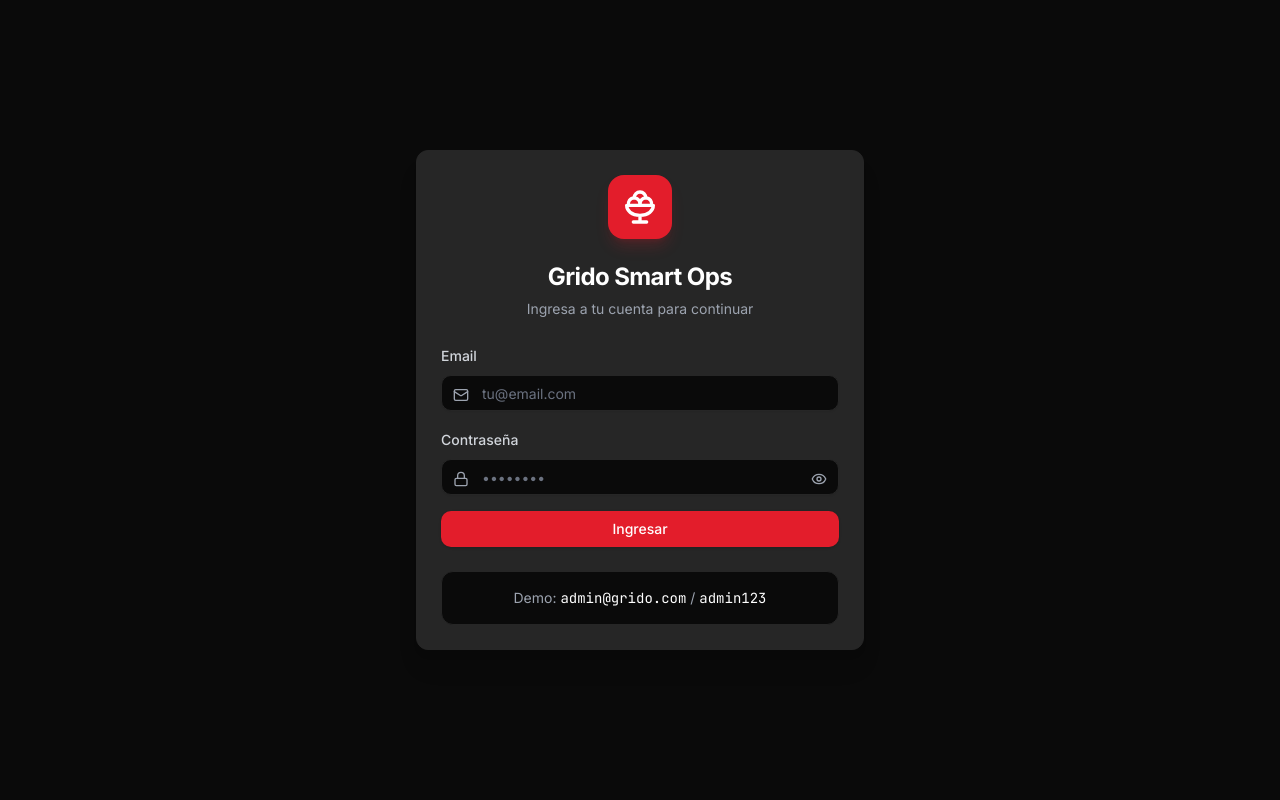
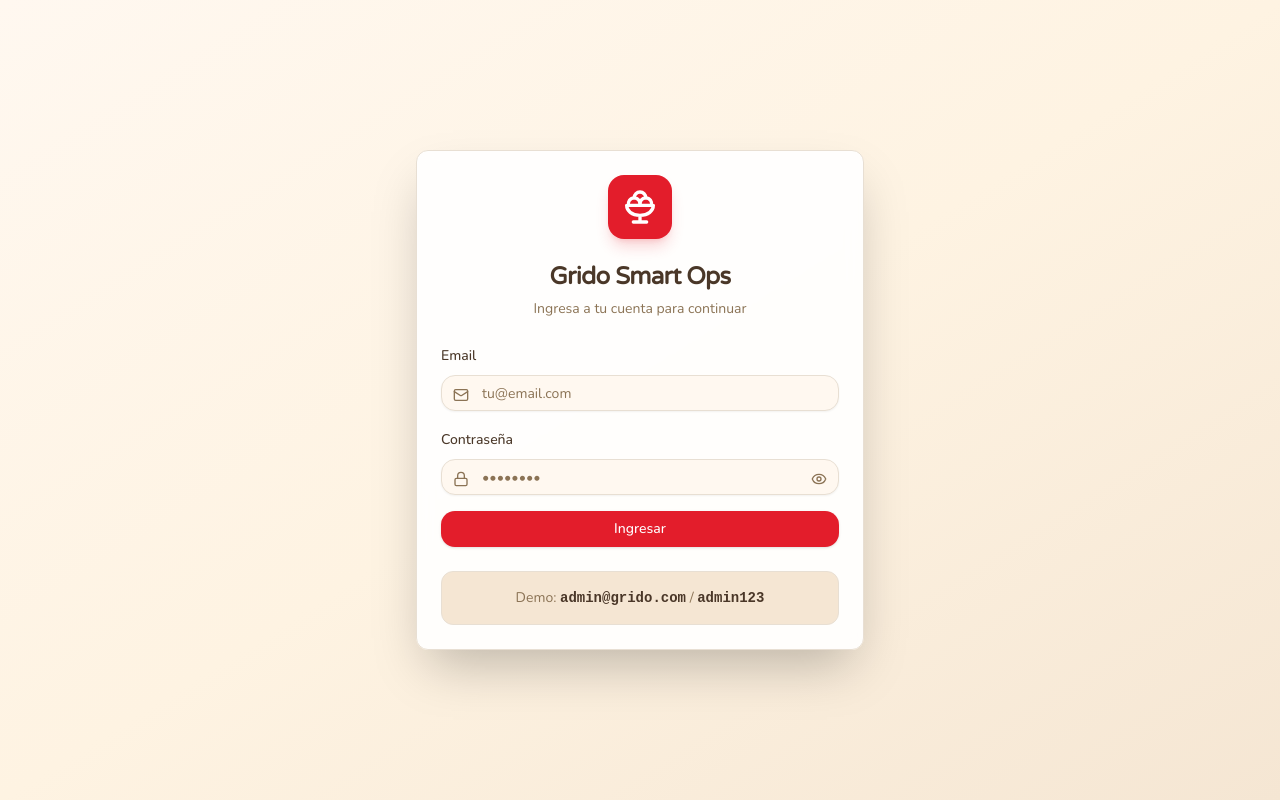
Before and after one commit to nachopalmeri/FranquiYA, a Next.js app in the folder franquiYA/frontend/: page /login in a window 1280 px wide. Built offline with nearby package versions, Linux system fonts and the light colour scheme; no server answers.

Commit message:
feat: Warm 'Heladería' UI theme - cream colors, Nunito font

```diff
--- a/franquiYA/frontend/src/app/globals.css
+++ b/franquiYA/frontend/src/app/globals.css
@@ -1,4 +1,4 @@
-@import url('https://fonts.googleapis.com/css2?family=Inter:wght@400;500;600;700&family=JetBrains+Mono:wght@400;500&display=swap');
+@import url('https://fonts.googleapis.com/css2?family=Nunito:wght@400;500;600;700;800&family=Varela+Round&display=swap');
 
 @tailwind base;
 @tailwind components;
@@ -12,31 +12,39 @@
 
 @layer base {
   :root {
-    --background: 0 0% 5%;
-    --foreground: 0 0% 98%;
-    --card: 0 0% 8%;
-    --card-foreground: 0 0% 98%;
-    --popover: 0 0% 8%;
-    --popover-foreground: 0 0% 98%;
+    /* Warm Heladería Theme - Cream & Chocolate */
+    --background: 37 33% 97%;
+    --foreground: 28 25% 18%;
+    --card: 0 0% 100%;
+    --card-foreground: 28 25% 18%;
+    --popover: 0 0% 100%;
+    --popover-foreground: 28 25% 18%;
     --primary: 0 86% 53%;
     --primary-foreground: 0 0% 100%;
-    --secondary: 0 0% 15%;
-    --secondary-foreground: 0 0% 98%;
-    --muted: 0 0% 15%;
-    --muted-foreground: 0 0% 64%;
-    --accent: 0 0% 15%;
-    --accent-foreground: 0 0% 98%;
+    --secondary: 37 33% 94%;
+    --secondary-foreground: 28 25% 18%;
+    --muted: 37 20% 90%;
+    --muted-foreground: 28 15% 45%;
+    --accent: 37 33% 94%;
+    --accent-foreground: 28 25% 18%;
     --destructive: 0 84% 60%;
     --destructive-foreground: 0 0% 100%;
-    --border: 0 0% 15%;
-    --input: 0 0% 15%;
+    --border: 37 20% 85%;
+    --input: 37 20% 85%;
     --ring: 0 86% 53%;
-    --radius: 0.75rem;
+    --radius: 1rem;
+
+    /* Grido Brand Colors */
+    --grido-red: 0 86% 53%;
+    --grido-cream: 37 33% 94%;
+    --grido-chocolate: 28 25% 18%;
+    --grido-mint: 160 84% 39%;
+    --grido-lemon: 45 93% 56%;
 
     --success: 160 84% 39%;
     --success-foreground: 0 0% 100%;
-    --warning: 38 92% 50%;
-    --warning-foreground: 0 0% 10%;
+    --warning: 45 93% 56%;
+    --warning-foreground: 28 25% 18%;
     --info: 217 91% 60%;
     --info-foreground: 0 0% 100%;
   }
@@ -48,7 +56,25 @@
   }
 
   body {
-    @apply bg-[#0a0a0a] text-foreground font-sans antialiased;
+    @apply bg-[#FFF8F0] text-[#4A3728] font-sans antialiased;
+    background: linear-gradient(135deg, #FFF8F0 0%, #FEF3E2 50%, #FFF8F0 100%);
+    min-height: 100vh;
+  }
+
+  /* Warm background pattern */
+  body::before {
+    content: '';
+    position: fixed;
+    top: 0;
+    left: 0;
+    right: 0;
+    bottom: 0;
+    background-image:
+      radial-gradient(circle at 20% 80%, rgba(227, 29, 43, 0.03) 0%, transparent 50%),
+      radial-gradient(circle at 80% 20%, rgba(74, 55, 40, 0.03) 0%, transparent 50%),
+      radial-gradient(circle at 50% 50%, rgba(245, 230, 211, 0.3) 0%, transparent 70%);
+    pointer-events: none;
+    z-index: -1;
   }
 
   ::-webkit-scrollbar {
@@ -57,17 +83,17 @@
   }
 
   ::-webkit-scrollbar-track {
-    background: hsl(var(--muted));
+    background: #F5E6D3;
     border-radius: 4px;
   }
 
   ::-webkit-scrollbar-thumb {
-    background: hsl(var(--muted-foreground));
+    background: #D4C4B0;
     border-radius: 4px;
   }
 
   ::-webkit-scrollbar-thumb:hover {
-    background: hsl(var(--foreground));
+    background: #4A3728;
   }
 }
 
--- a/franquiYA/frontend/src/app/login/page.tsx
+++ b/franquiYA/frontend/src/app/login/page.tsx
@@ -31,52 +31,52 @@ export default function LoginPage() {
   }
 
   return (
-    <div className="flex min-h-screen items-center justify-center bg-[#0a0a0a] p-4">
-      <Card className="w-full max-w-md border-border bg-secondary shadow-xl">
+    <div className="flex min-h-screen items-center justify-center bg-gradient-to-br from-[#FFF8F0] via-[#FEF3E2] to-[#F5E6D3] p-4">
+      <Card className="w-full max-w-md border-[#E8DFD3] bg-white/90 shadow-2xl backdrop-blur">
         <CardHeader className="text-center">
           <div className="mx-auto mb-4 flex h-16 w-16 items-center justify-center rounded-2xl bg-[#E31D2B] shadow-lg shadow-[#E31D2B]/20">
             <IceCreamBowl className="h-10 w-10 text-white" />
           </div>
-          <CardTitle className="text-2xl font-bold text-white">Grido Smart Ops</CardTitle>
-          <CardDescription className="text-gray-400">
+          <CardTitle className="text-2xl font-bold text-[#4A3728] font-heading">Grido Smart Ops</CardTitle>
+          <CardDescription className="text-[#8B7355]">
             Ingresa a tu cuenta para continuar
           </CardDescription>
         </CardHeader>
         <CardContent>
           <form onSubmit={handleSubmit} className="space-y-4">
             <div className="space-y-2">
-              <Label htmlFor="email" className="text-gray-300">Email</Label>
+              <Label htmlFor="email" className="text-[#4A3728]">Email</Label>
               <div className="relative">
-                <Mail className="absolute left-3 top-3 h-4 w-4 text-gray-400" />
+                <Mail className="absolute left-3 top-3 h-4 w-4 text-[#8B7355]" />
                 <Input
                   id="email"
                   type="email"
                   placeholder="tu@email.com"
                   value={email}
                   onChange={(e) => setEmail(e.target.value)}
-                  className="border-border bg-[#0a0a0a] pl-10 text-white placeholder:text-gray-500"
+                  className="border-[#E8DFD3] bg-[#FFF8F0] pl-10 text-[#4A3728] placeholder:text-[#8B7355]"
                   required
                 />
               </div>
             </div>
 
             <div className="space-y-2">
-              <Label htmlFor="password" className="text-gray-300">Contraseña</Label>
+              <Label htmlFor="password" className="text-[#4A3728]">Contraseña</Label>
               <div className="relative">
-                <Lock className="absolute left-3 top-3 h-4 w-4 text-gray-400" />
+                <Lock className="absolute left-3 top-3 h-4 w-4 text-[#8B7355]" />
                 <Input
                   id="password"
                   type={showPassword ? 'text' : 'password'}
                   placeholder="••••••••"
                   value={password}
                   onChange={(e) => setPassword(e.target.value)}
-                  className="border-border bg-[#0a0a0a] pl-10 pr-10 text-white placeholder:text-gray-500"
+                  className="border-[#E8DFD3] bg-[#FFF8F0] pl-10 pr-10 text-[#4A3728] placeholder:text-[#8B7355]"
                   required
                 />
                 <button
                   type="button"
                   onClick={() => setShowPassword(!showPassword)}
-                  className="absolute right-3 top-3 text-gray-400 hover:text-white"
+                  className="absolute right-3 top-3 text-[#8B7355] hover:text-[#4A3728]"
                 >
                   {showPassword ? (
                     <EyeOff className="h-4 w-4" />
@@ -88,14 +88,14 @@ export default function LoginPage() {
             </div>
 
             {error && (
-              <div className="rounded-lg bg-red-500/10 border border-red-500/30 p-3 text-sm text-red-400">
+              <div className="rounded-lg bg-red-50 border border-red-200 p-3 text-sm text-red-600">
                 {error}
               </div>
             )}
 
             <Button
               type="submit"
-              className="w-full bg-[#E31D2B] hover:bg-[#C41925]"
+              className="w-full bg-[#E31D2B] hover:bg-[#C41925] text-white"
               disabled={loading}
             >
               {loading ? (
@@ -109,9 +109,9 @@ export default function LoginPage() {
             </Button>
           </form>
 
-          <div className="mt-6 rounded-lg bg-[#0a0a0a] border border-border p-4">
-            <p className="text-center text-sm text-gray-400">
-              Demo: <span className="font-mono text-white">admin@grido.com</span> / <span className="font-mono text-white">admin123</span>
+          <div className="mt-6 rounded-xl bg-[#F5E6D3] border border-[#E8DFD3] p-4">
+            <p className="text-center text-sm text-[#8B7355]">
+              Demo: <span className="font-mono font-semibold text-[#4A3728]">admin@grido.com</span> / <span className="font-mono font-semibold text-[#4A3728]">admin123</span>
             </p>
           </div>
         </CardContent>
--- a/franquiYA/frontend/src/components/layout/sidebar.tsx
+++ b/franquiYA/frontend/src/components/layout/sidebar.tsx
@@ -42,15 +42,15 @@ export function Sidebar() {
   }
 
   return (
-    <aside className="fixed left-0 top-0 z-40 h-screen w-64 border-r border-border bg-[#0a0a0a]">
+    <aside className="fixed left-0 top-0 z-40 h-screen w-64 border-r border-[#E8DFD3] bg-white/80 backdrop-blur-sm shadow-lg">
       <div className="flex h-full flex-col">
-        <div className="flex h-16 items-center gap-3 border-b border-border px-6">
+        <div className="flex h-16 items-center gap-3 border-b border-[#E8DFD3] px-6 bg-gradient-to-r from-white to-[#FEF3E2]">
           <div className="flex h-10 w-10 items-center justify-center rounded-xl bg-[#E31D2B] shadow-lg shadow-[#E31D2B]/20">
             <IceCreamBowl className="h-5 w-5 text-white" />
           </div>
           <div>
-            <h1 className="text-lg font-bold text-white">Grido Smart</h1>
-            <p className="text-xs text-gray-400">{user?.franchise_name || 'Mi Franquicia'}</p>
+            <h1 className="text-lg font-bold text-[#4A3728] font-heading">Grido Smart</h1>
+            <p className="text-xs text-[#8B7355]">{user?.franchise_name || 'Mi Franquicia'}</p>
           </div>
         </div>
 
@@ -62,10 +62,10 @@ export function Sidebar() {
                 key={item.href}
                 href={item.href}
                 className={cn(
-                  'flex items-center gap-3 rounded-lg px-3 py-2.5 text-sm font-medium transition-all',
+                  'flex items-center gap-3 rounded-xl px-3 py-2.5 text-sm font-semibold transition-all duration-200',
                   isActive
                     ? 'bg-[#E31D2B] text-white shadow-lg shadow-[#E31D2B]/20'
-                    : 'text-gray-400 hover:bg-secondary hover:text-white'
+                    : 'text-[#6B5B4F] hover:bg-[#F5E6D3] hover:text-[#4A3728]'
                 )}
               >
                 <item.icon className="h-5 w-5" />
@@ -75,12 +75,12 @@ export function Sidebar() {
           })}
         </nav>
 
-        <Separator className="bg-border" />
+        <Separator className="bg-[#E8DFD3]" />
 
         <div className="p-4">
           <Button
             variant="ghost"
-            className="w-full justify-start gap-3 text-gray-400 hover:bg-secondary hover:text-white"
+            className="w-full justify-start gap-3 text-[#8B7355] hover:bg-[#F5E6D3] hover:text-[#4A3728]"
             onClick={handleLogout}
           >
             <LogOut className="h-5 w-5" />
--- a/franquiYA/frontend/tailwind.config.ts
+++ b/franquiYA/frontend/tailwind.config.ts
@@ -10,7 +10,8 @@ const config: Config = {
   theme: {
     extend: {
       fontFamily: {
-        sans: ['Inter', 'system-ui', 'sans-serif'],
+        sans: ['Nunito', 'system-ui', 'sans-serif'],
+        heading: ['Varela Round', 'sans-serif'],
         mono: ['JetBrains Mono', 'monospace'],
       },
       colors: {
@@ -69,6 +70,8 @@ const config: Config = {
         grido: {
           red: '#E31D2B',
           'red-hover': '#C41925',
+          cream: '#F5E6D3',
+          chocolate: '#4A3728',
         }
       },
       borderRadius: {
@@ -90,11 +93,16 @@ const config: Config = {
           '70%': { boxShadow: '0 0 0 10px rgba(227, 29, 43, 0)' },
           '100%': { boxShadow: '0 0 0 0 rgba(227, 29, 43, 0)' },
         },
+        'bounce-soft': {
+          '0%, 100%': { transform: 'translateY(0)' },
+          '50%': { transform: 'translateY(-5px)' },
+        },
       },
       animation: {
         'accordion-down': 'accordion-down 0.2s ease-out',
         'accordion-up': 'accordion-up 0.2s ease-out',
         'pulse-ring': 'pulse-ring 1.5s cubic-bezier(0.4, 0, 0.6, 1) infinite',
+        'bounce-soft': 'bounce-soft 2s ease-in-out infinite',
       },
     }
   },
```
Also changed, not shown: franquiYA/frontend/src/app/employees/page.tsx (+24 -24 lines), franquiYA/frontend/src/components/layout/header.tsx (+13 -13 lines).
